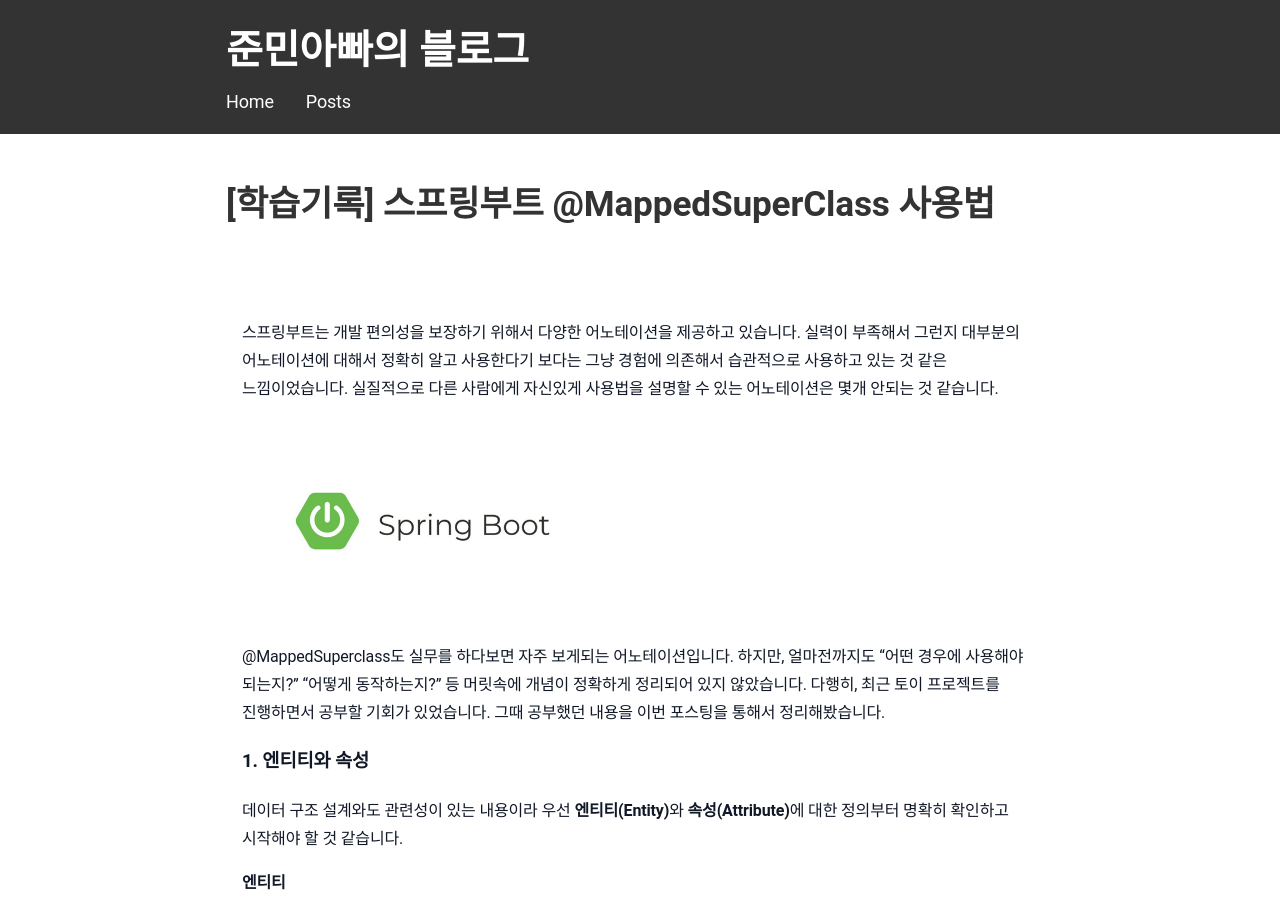
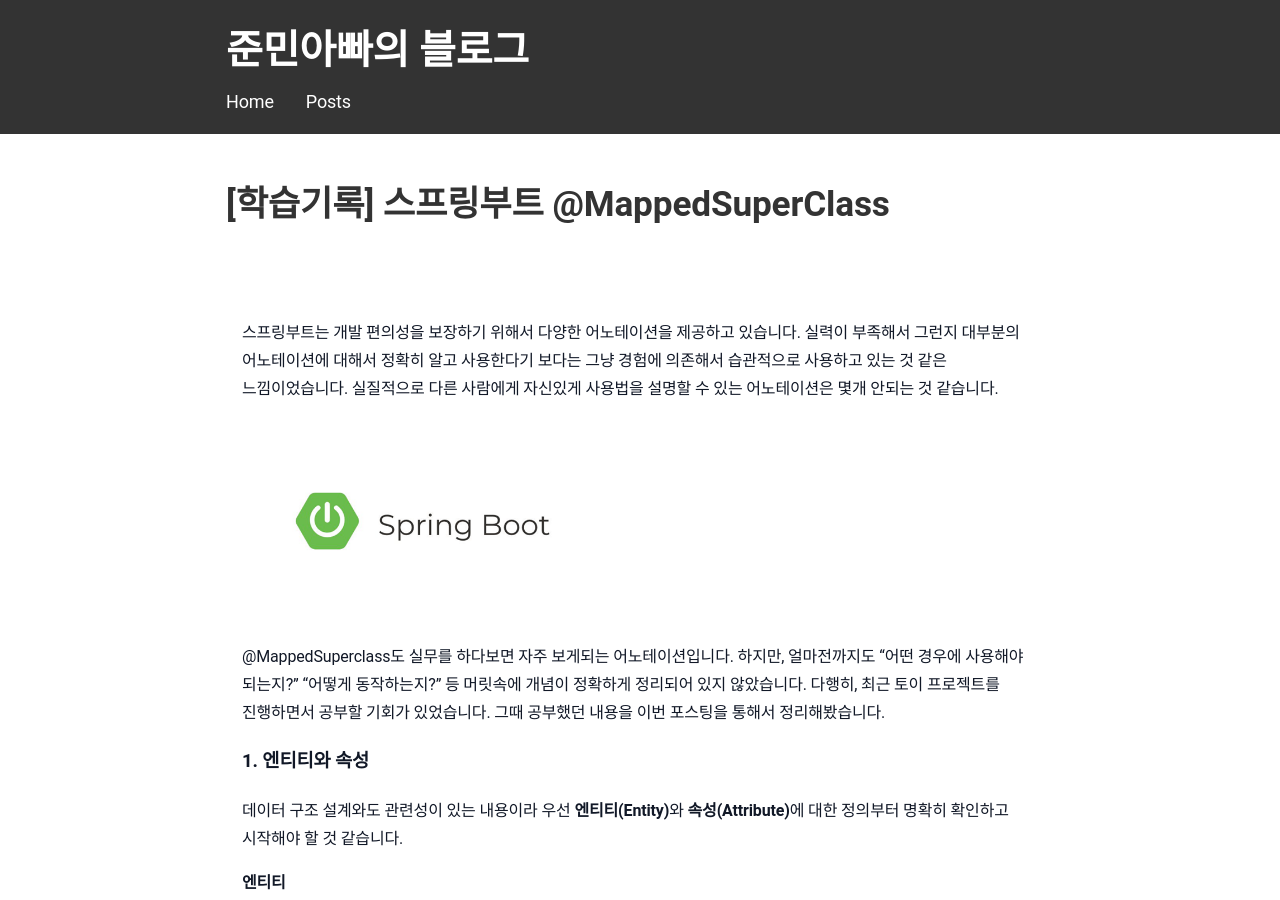
Before and after one commit to sanghoon-lee/sanghoon-lee.github.io, a Jekyll site: the page built from _posts/2026-01-07-MappedSuperClass.md, in a window 1280 px wide and 900 px high. Built offline with Jekyll 4.4.1, drawn with Linux system fonts in a browser that asks for light colours; nearby versions of some CDN libraries; comment, search, counter and statistics services are not loaded.

Commit message:
포스팅 내용 마무리 수정

```diff
--- a/_posts/2026-01-07-MappedSuperClass.md
+++ b/_posts/2026-01-07-MappedSuperClass.md
@@ -1,6 +1,6 @@
 ---
 layout: post
-title: "[학습기록] 스프링부트 @MappedSuperClass 사용법"
+title: "[학습기록] 스프링부트 @MappedSuperClass"
 date: 2026-01-07
 categories: 학습기록
 ---
```
